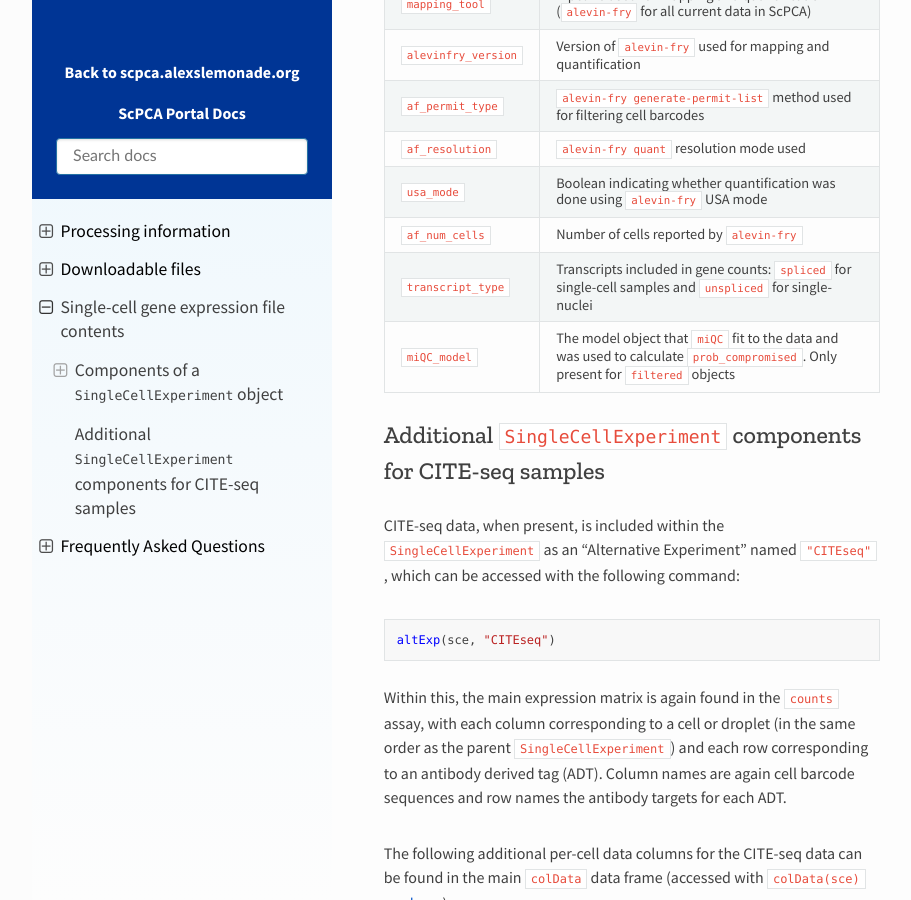
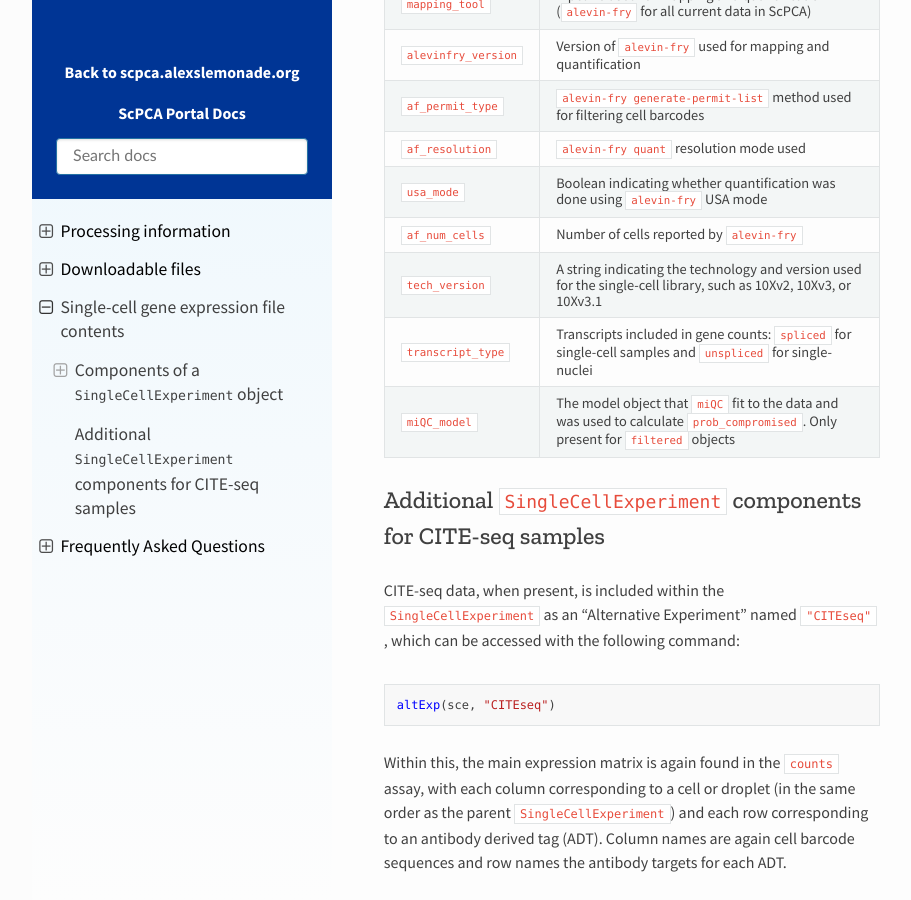
Before and after one commit to DongzeHE/scpca-docs, a Sphinx documentation site: the page built from docs/sce_file_contents.md, in a window 1280 px wide and 900 px high, scrolled down 2632 px. Shown: the whole window, without its empty margins (158-1069 px from the left). Built offline with Sphinx 7.4.7 and the Read the Docs theme 2.0.0, drawn with Linux system fonts in a browser that asks for light colours.

Commit message:
add missing tech_version field to metadata

```diff
--- a/docs/sce_file_contents.md
+++ b/docs/sce_file_contents.md
@@ -84,6 +84,7 @@ expt_metadata <- metadata(sce)
 | `af_resolution`     | `alevin-fry quant` resolution mode used                                                                                        |
 | `usa_mode`          | Boolean indicating whether quantification was done using `alevin-fry` USA mode                                                 |
 | `af_num_cells`      | Number of cells reported by `alevin-fry`                                                                                       |
+| `tech_version`      | A string indicating the technology and version used for the single-cell library, such as 10Xv2, 10Xv3, or 10Xv3.1              |
 | `transcript_type`   | Transcripts included in gene counts: `spliced` for single-cell samples and `unspliced` for single-nuclei                       |
 | `miQC_model`        | The model object that `miQC` fit to the data and was used to calculate `prob_compromised`. Only present for `filtered` objects |
 
```
